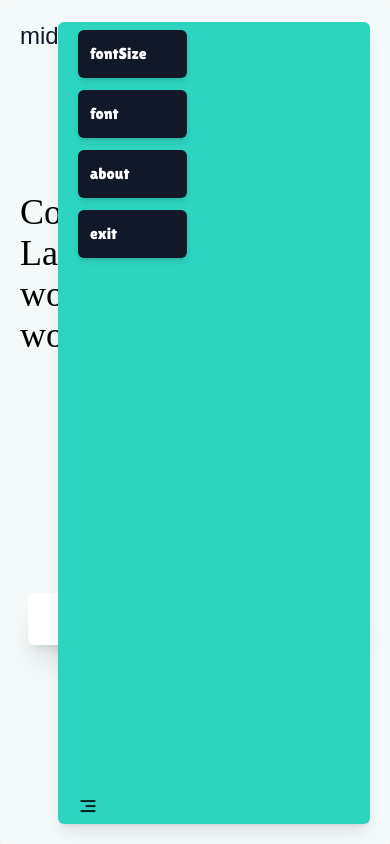
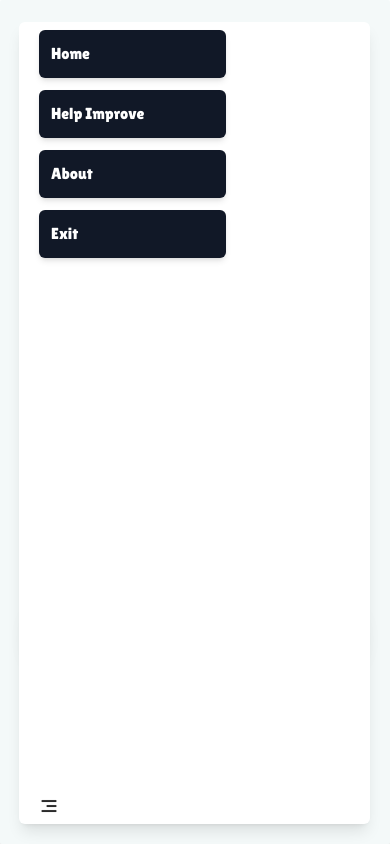
Before and after one commit to jamm59/midle-frontend, a Next.js app: page / in a window 390 px wide. Both pictures are taken after a click on the element 340 px from the left and 806 px from the top of the page. Shown: the top 844 px of the page. Built offline with nearby package versions, Linux system fonts and the light colour scheme; a web font is replaced by a local one.

Commit message:
tried to fix some functionality with the navigation bar but still did not work. Will try again tomorrow

```diff
--- a/app/code/page.jsx
+++ b/app/code/page.jsx
@@ -1,5 +1,5 @@
 "use client";
-import Navigation from "../components/Navigation";
+import Navigation, { MenuItem } from "../components/Navigation";
 import Output from "../components/Output";
 import Editor from "@monaco-editor/react";
 export default function Home() {
@@ -24,7 +24,7 @@ def evenNumbers(start:int, end:int, step:int):
             <span className="mx-3">{codeLanguage}</span>
           </div>
         </div>
-        <div className="h-fit w-fit bg-gray-900">
+        <div className="h-full min-h-fit w-full bg-gray-900">
           <Output
             codeFile={codeFile}
             codeLanguage={codeLanguage}
@@ -36,7 +36,54 @@ def evenNumbers(start:int, end:int, step:int):
           </div>
         </div>
       </div>
-      <Navigation />
+      <Navigation>
+        <MenuItem>
+          <details>
+            <summary>Font Size</summary>
+            <div class="flex h-4 w-full overflow-hidden rounded-full bg-gray-200 dark:bg-gray-700">
+              <div
+                className="flex flex-col justify-center overflow-hidden bg-blue-500 text-center text-xs text-white"
+                role="progressbar"
+                style={{ width: "57%" }}
+                aria-valuenow="57"
+                aria-valuemin="0"
+                aria-valuemax="100"
+              >
+                57%
+              </div>
+            </div>
+          </details>
+        </MenuItem>
+
+        <MenuItem>
+          <details>
+            <summary>Font</summary>
+            <ul className="overflow-hidden px-2 py-1 font-mono">
+              <li className="mr-3 bg-white p-2 text-black hover:bg-slate-200">
+                Consolas
+              </li>
+              <li className="mr-3 bg-white p-2 text-black hover:bg-slate-200">
+                Montserrat
+              </li>
+              <li className="mr-3 bg-white p-2 text-black hover:bg-slate-200">
+                Open Sans
+              </li>
+              <li className="mr-3 bg-white p-2 text-black hover:bg-slate-200">
+                Roboto
+              </li>
+            </ul>
+          </details>
+        </MenuItem>
+        <MenuItem>
+          <a href="/about">About </a>
+        </MenuItem>
+        <MenuItem>
+          <a href="/">Home </a>
+        </MenuItem>
+        <MenuItem>
+          <a href="/">Close </a>
+        </MenuItem>
+      </Navigation>
     </>
   );
 }
@@ -49,7 +96,7 @@ function CodeEditor({ codeFile }) {
   };
   return (
     <Editor
-      className="ml-5 mt-5 rounded-lg bg-white p-2 text-lg md:ml-0 md:mt-0 md:rounded-none md:rounded-r-lg md:py-5"
+      className="ml-5 mt-5 rounded-lg bg-white p-2 text-lg sm:mt-7 md:ml-0 md:mt-0 md:rounded-none md:rounded-r-lg md:py-5"
       height="85%"
       width="100%"
       defaultLanguage="python"
--- a/app/components/Navigation.jsx
+++ b/app/components/Navigation.jsx
@@ -2,15 +2,15 @@
 
 import { useRef } from "react";
 
-const MenuItem = ({ children }) => {
+export const MenuItem = ({ children }) => {
   return (
-    <div className="mb-3 hidden w-[40%] rounded-md bg-gray-900 p-3 text-white shadow-md">
+    <div className="mb-3 hidden w-[40%] rounded-md bg-gray-900 p-3 text-white shadow-md transition-all duration-200 hover:translate-x-2 hover:shadow-lg sm:w-[60%]">
       {children}
     </div>
   );
 };
 
-export default function Navigation() {
+export default function Navigation({ children }) {
   const navRef = useRef(null);
 
   const toggleCSSclasses = (el, cls) =>
@@ -21,8 +21,11 @@ export default function Navigation() {
       child.classList && child.classList.toggle(cl);
     });
   };
-  const handleNavClick = () => {
-    const classNames = ["w-[50%]", "h-[95%]", "md:w-[80%]"];
+  const handleNavClick = (e) => {
+    // if (e.target === navRef) {
+    //   console.log("something");
+    // }
+    const classNames = ["w-[40%]", "h-[95%]", "md:w-[90%]"];
     navRef.current ? toggleCSSclasses(navRef.current, classNames) : undefined;
     navRef.current
       ? toggleChildrenclasses(navRef.current, "hidden")
@@ -34,12 +37,9 @@ export default function Navigation() {
       onClick={handleNavClick}
       className="fixed bottom-5 right-5 z-50 flex flex-col items-start justify-start rounded-md
          bg-white px-5 py-2 font-lilita text-black shadow-lg
-         transition-all duration-500 ease-in-out sm:bg-teal-400"
+         transition-all duration-500 ease-in-out"
     >
-      <MenuItem children={"fontSize"} />
-      <MenuItem children={"font"} />
-      <MenuItem children={"about"} />
-      <MenuItem children={"exit"} />
+      {children}
       <img src="/menu-bar.png" className="mt-auto h-5 w-5" />
     </nav>
   );
--- a/app/components/Output.jsx
+++ b/app/components/Output.jsx
@@ -18,7 +18,7 @@ export default function Code({
   }, []);
   return (
     <div
-      className="relative col-span-2 flex flex-col items-center border-[var(--background-main)] bg-gray-900 px-2 py-3 sm:h-full
+      className="relative col-span-2 flex min-h-fit flex-col items-center border-[var(--background-main)] bg-gray-900 px-2 py-3 sm:h-full
     sm:rounded-md "
     >
       <div className="my-2 flex w-full flex-col items-center rounded-md px-1 font-mono sm:px-0">
--- a/app/components/TopSection.jsx
+++ b/app/components/TopSection.jsx
@@ -11,7 +11,7 @@ export default function Section() {
 
   return (
     <section
-      className="m-auto grid h-fit w-[98%] grid-cols-3 overflow-hidden rounded-lg bg-gray-900 p-3 shadow-2xl sm:w-full sm:grid-cols-1 sm:grid-rows-3 sm:rounded-none
+      className="m-auto grid h-fit min-h-screen w-[98%] grid-cols-3 overflow-hidden rounded-lg bg-gray-900 p-3 shadow-2xl sm:w-full sm:grid-cols-1 sm:grid-rows-3 sm:rounded-none
     sm:py-4"
     >
       <div className="grid place-items-center rounded-md bg-rose-600">
--- a/app/page.jsx
+++ b/app/page.jsx
@@ -4,7 +4,7 @@ import Footer from "./components/Footer";
 import MidSection from "./components/MidSection";
 import CodeSection from "./components/CodeSection";
 import BottomSection from "./components/BottomSection";
-import Navigation from "./components/Navigation";
+import Navigation, { MenuItem } from "./components/Navigation";
 
 export default function Home() {
   const codeFile = `def evenNums(start, end, step):
@@ -15,7 +15,12 @@ export default function Home() {
   const codeLanguage = "PYTHON";
   return (
     <>
-      <Navigation />
+      <Navigation>
+        <MenuItem children={"Home"} />
+        <MenuItem children={"Help Improve"} />
+        <MenuItem children={"About"} />
+        <MenuItem children={"Exit"} />
+      </Navigation>
       <Header />
       <TopSection />
       <MidSection />
```
